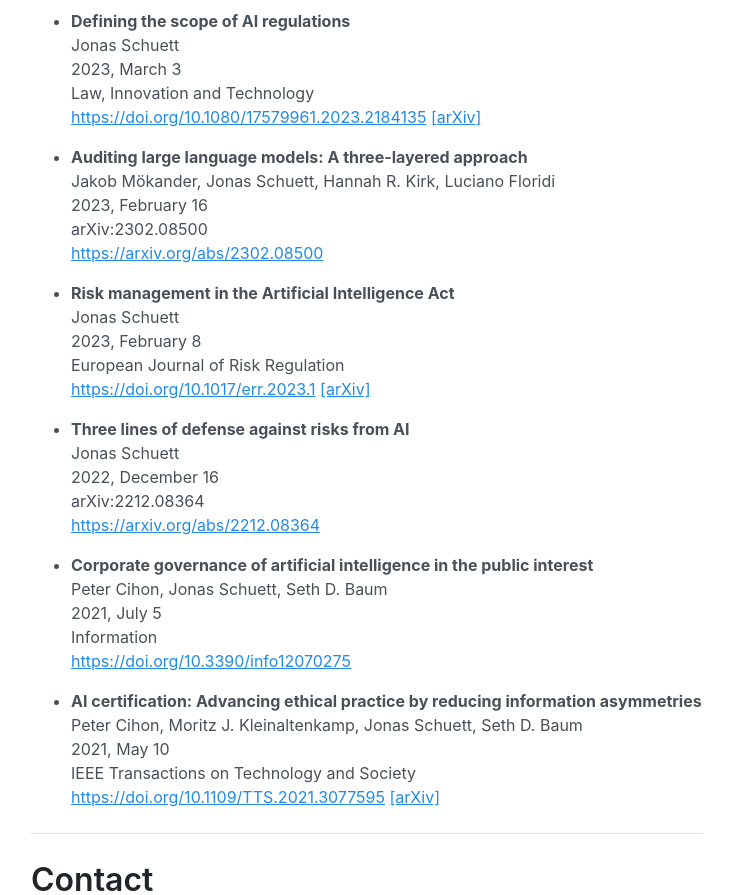
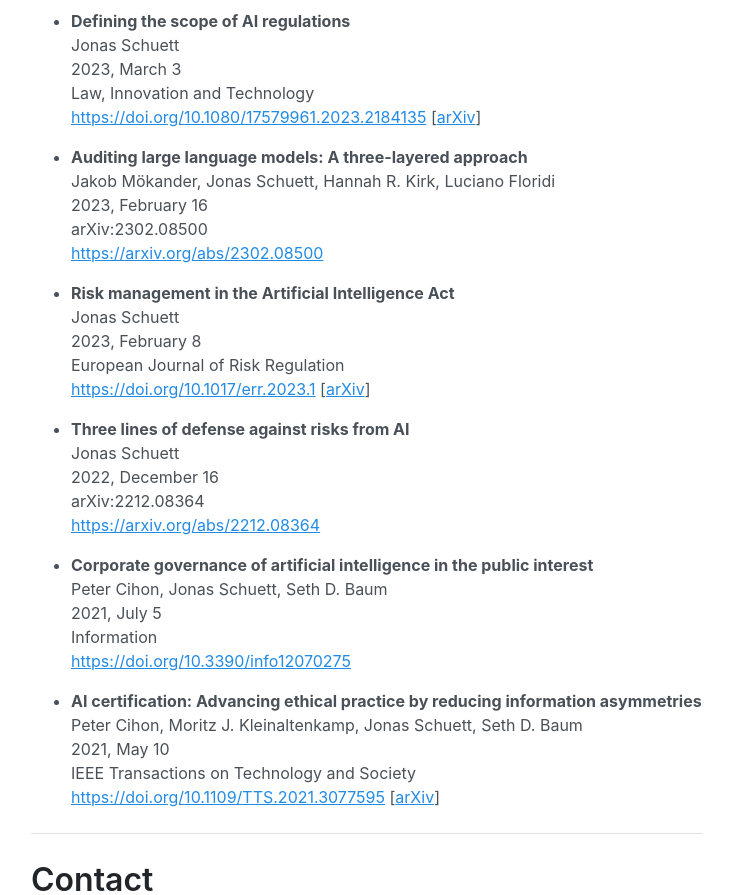
Before and after one commit to jonasschuett/jonasschuett.github.io, a Jekyll site: the page built from _posts/2020-04-04-introduction.md, in a window 1280 px wide and 1400 px high, scrolled down 1997 px. Shown: the part 153-1048 px from the top of the window, without its empty margins (273-1005 px from the left). Built offline with Jekyll 4.4.1, drawn with Linux system fonts in a browser that asks for light colours.

```diff
--- a/_posts/2020-04-04-introduction.md
+++ b/_posts/2020-04-04-introduction.md
@@ -76,7 +76,7 @@ Economics <br>
 Jonas Schuett <br>
 2023, March 3 <br>
 Law, Innovation and Technology <br>
-[https://doi.org/10.1080/17579961.2023.2184135](https://doi.org/10.1080/17579961.2023.2184135) [[arXiv]](https://arxiv.org/abs/1909.01095)
+[https://doi.org/10.1080/17579961.2023.2184135](https://doi.org/10.1080/17579961.2023.2184135) [[arXiv](https://arxiv.org/abs/1909.01095)]
 
 - **Auditing large language models: A three-layered approach** <br>
 Jakob Mökander, Jonas Schuett, Hannah R. Kirk, Luciano Floridi <br>
@@ -88,7 +88,7 @@ arXiv:2302.08500 <br>
 Jonas Schuett <br>
 2023, February 8 <br>
 European Journal of Risk Regulation <br>
-[https://doi.org/10.1017/err.2023.1](https://doi.org/10.1017/err.2023.1) [[arXiv]](https://arxiv.org/abs/2212.03109)
+[https://doi.org/10.1017/err.2023.1](https://doi.org/10.1017/err.2023.1) [[arXiv](https://arxiv.org/abs/2212.03109)]
 
 - **Three lines of defense against risks from AI** <br>
 Jonas Schuett <br>
@@ -106,7 +106,7 @@ Information <br>
 Peter Cihon, Moritz J. Kleinaltenkamp, Jonas Schuett, Seth D. Baum <br>
 2021, May 10 <br>
 IEEE Transactions on Technology and Society <br>
-[https://doi.org/10.1109/TTS.2021.3077595](https://doi.org/10.1109/TTS.2021.3077595) [[arXiv]](https://arxiv.org/abs/2105.10356)
+[https://doi.org/10.1109/TTS.2021.3077595](https://doi.org/10.1109/TTS.2021.3077595) [[arXiv](https://arxiv.org/abs/2105.10356)]
 
 ---
 
```
